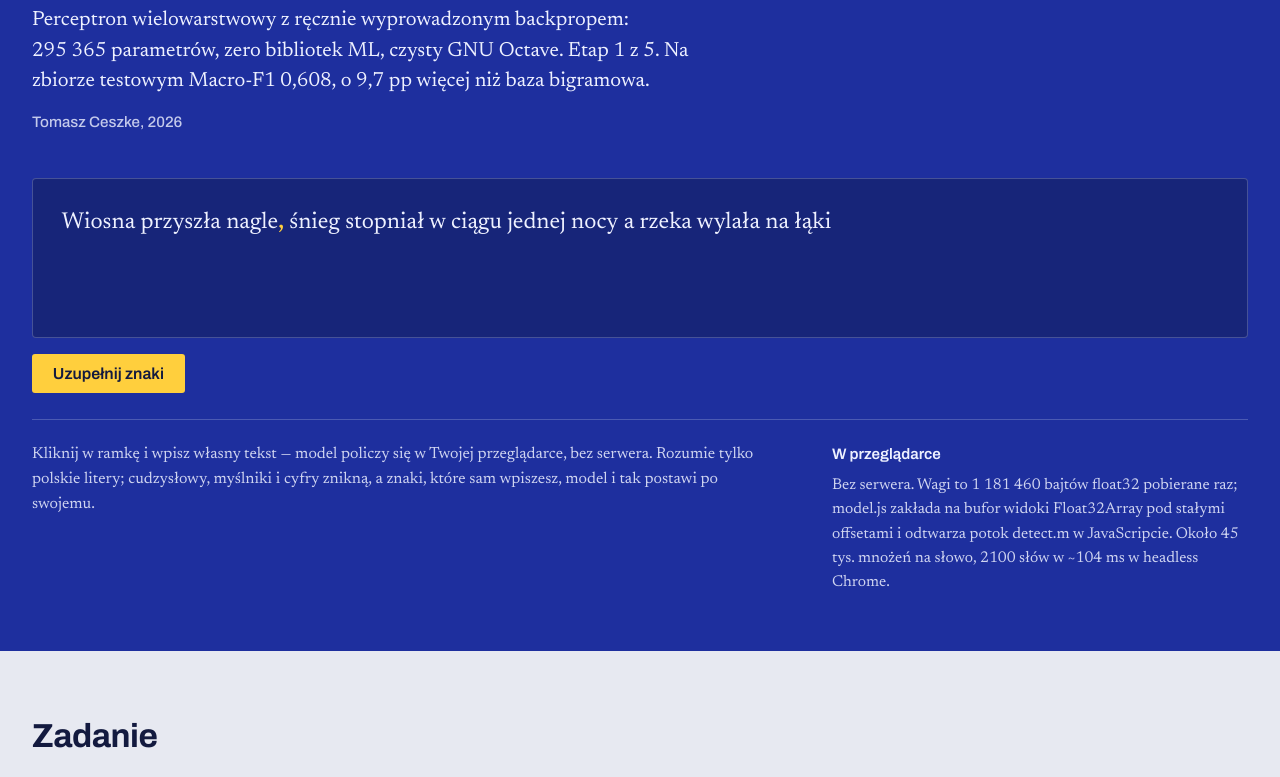
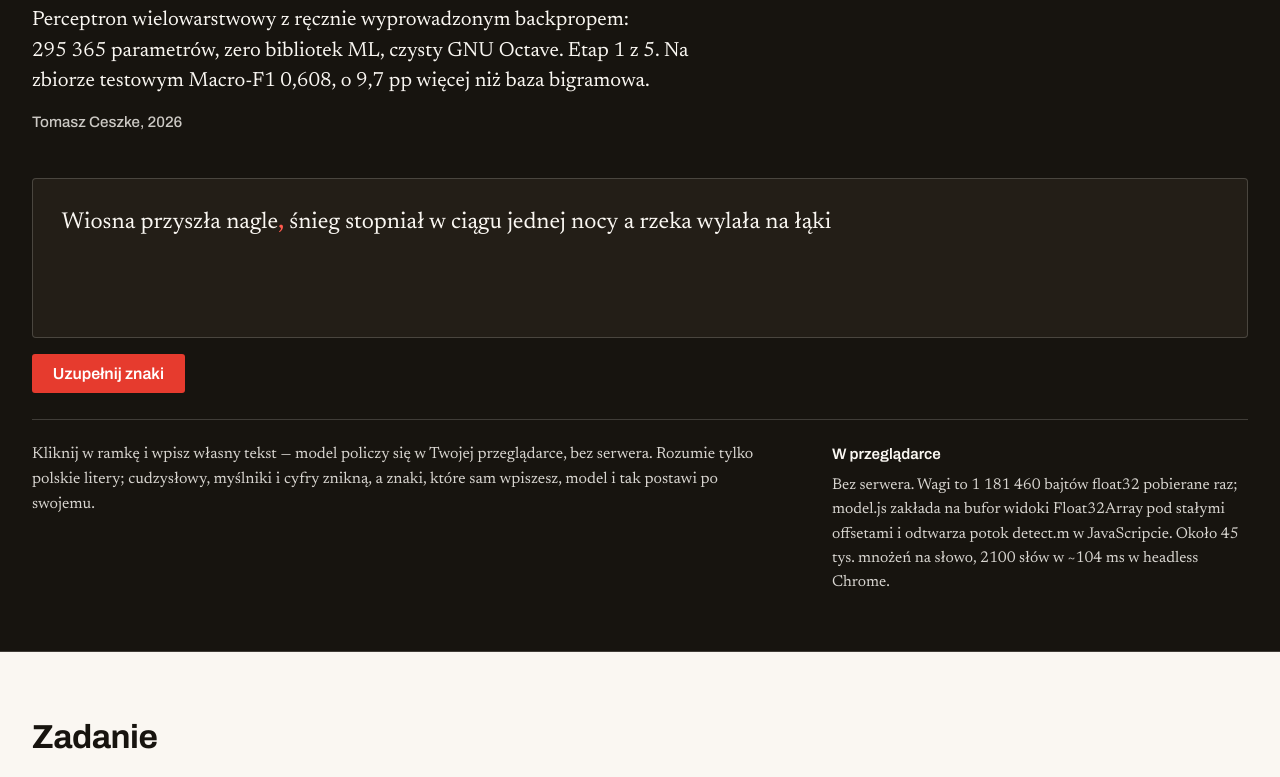
Before and after one commit to tomekceszke/polish-punctuation-restorer, a plain HTML site: page web/alt.html in a window 1280 px wide. Shown: the part 284-1061 px from the top of the page. Drawn offline with Linux system fonts and the light colour scheme.

Commit message:
style: return the alternative page to cream, black and red
The wide feature layout stays; only the tokens change. The band and
footer are now ink black with cream type and red punctuation, the
article sits on the original cream paper with the original red accent,
and the demo button is red. The class-share chart pairs red with a
steel blue for the period series, the one pair that clears the
colour-vision checks on both the cream and the dark surface.

Claude-Session: https://claude.ai/code/session_01Df8Jtf9ejaohtFtqfqCMuz

```diff
--- a/web/style-alt.css
+++ b/web/style-alt.css
@@ -8,21 +8,22 @@
    =========================================================================== */
 
 :root {
-  --band: #1e2f9e;
-  --band-deep: #172579;
-  --band-line: rgba(238, 241, 255, 0.22);
-  --band-ink: #eef1ff;
-  --gold: #ffcf3d;
+  --band: #17140f;
+  --band-deep: #231e17;
+  --band-line: rgba(250, 247, 242, 0.18);
+  --band-ink: #faf7f2;
+  --band-accent: #ff5a4d;   /* red as it reads on black */
+  --band-btn: #e63b2e;
 
-  --paper: #e7e9f1;
-  --paper-2: #dfe2ec;
-  --ink: #131a3f;
-  --ink-soft: #4a5278;
-  --rule: #c3c8dc;
-  --accent: #1e2f9e;
+  --paper: #faf7f2;
+  --paper-2: #f1ece2;
+  --ink: #17140f;
+  --ink-soft: #5c564c;
+  --rule: #e5dfd4;
+  --accent: #e63b2e;
 
-  --c-comma: #2f46bd;   /* chart series, validated on --paper */
-  --c-period: #a67c00;
+  --c-comma: #e63b2e;   /* chart series, validated on --paper */
+  --c-period: #2b6cb0;
 
   --display: Archivo, "Helvetica Neue", Arial, sans-serif;
   --text: Newsreader, Georgia, "Times New Roman", serif;
@@ -34,14 +35,16 @@
 
 @media (prefers-color-scheme: dark) {
   :root {
-    --paper: #0f1430;
-    --paper-2: #161c3d;
-    --ink: #e6e8f4;
-    --ink-soft: #a4abcc;
-    --rule: #2b3360;
-    --accent: #ffcf3d;
-    --c-comma: #6f86ff;  /* validated on the dark paper */
-    --c-period: #b38900;
+    --band: #0e0c09;
+    --band-deep: #1a1611;
+    --paper: #14110c;
+    --paper-2: #1e1a14;
+    --ink: #f1ece2;
+    --ink-soft: #a89f8f;
+    --rule: #2e2921;
+    --accent: #ff5a4d;
+    --c-comma: #e8503f;  /* validated on the dark paper */
+    --c-period: #4f93da;
   }
 }
 
@@ -74,12 +77,13 @@ code {
 
 /* Punctuation motif: only h1 and h2 carry [data-punct] */
 .punct { color: var(--accent); }
-.band .punct { color: var(--gold); }
+.band .punct { color: var(--band-accent); }
 
 /* ===== Band ===== */
 .band {
   background: var(--band);
   color: var(--band-ink);
+  border-bottom: 1px solid var(--band-line);
 }
 .band .wrap { padding-block: 1.6rem 3.5rem; }
 
@@ -105,7 +109,7 @@ code {
   text-underline-offset: 4px;
 }
 .lang-toggle:hover { text-decoration-color: currentColor; }
-.lang-toggle:focus-visible { outline: 2px solid var(--gold); outline-offset: 3px; }
+.lang-toggle:focus-visible { outline: 2px solid var(--band-accent); outline-offset: 3px; }
 
 .headline {
   font-family: var(--display);
@@ -153,7 +157,7 @@ code {
 }
 .demo:not(.is-live) .demo-box { cursor: text; }
 .demo-box:focus,
-.demo-box:focus-visible { outline: 2px solid var(--gold); outline-offset: 2px; border-color: var(--gold); }
+.demo-box:focus-visible { outline: 2px solid var(--band-accent); outline-offset: 2px; border-color: var(--band-accent); }
 
 .demo.is-live .demo-box.is-empty::before {
   content: attr(data-placeholder);
@@ -165,7 +169,7 @@ code {
   display: inline-block;
   width: 2px;
   height: 1.1em;
-  background: var(--gold);
+  background: var(--band-accent);
   vertical-align: text-bottom;
   animation: blink 0.9s steps(1) infinite;
 }
@@ -173,7 +177,7 @@ code {
 
 .demo-box .mark {
   display: inline-block;
-  color: var(--gold);
+  color: var(--band-accent);
   font-weight: 600;
   width: 0;
   opacity: 0;
@@ -200,8 +204,8 @@ code {
   padding: 0.7rem 1.3rem;
   border: 0;
   border-radius: 3px;
-  background: var(--gold);
-  color: #131a3f;
+  background: var(--band-btn);
+  color: #fff;
   cursor: default;
   pointer-events: none;
   opacity: 0.55;
@@ -226,14 +230,14 @@ code {
   display: inline-block;
   width: 0.8em; height: 0.8em;
   margin-left: 0.45em;
-  border: 2px solid var(--gold);
+  border: 2px solid var(--band-accent);
   border-top-color: transparent;
   border-radius: 50%;
   vertical-align: -0.1em;
   animation: spin 0.7s linear infinite;
 }
 @keyframes spin { to { transform: rotate(360deg); } }
-.demo-status.error { color: var(--gold); font-style: normal; opacity: 1; }
+.demo-status.error { color: var(--band-accent); font-style: normal; opacity: 1; }
 
 .demo-count {
   margin-left: auto;
@@ -242,7 +246,7 @@ code {
   font-variant-numeric: tabular-nums;
   opacity: 0.8;
 }
-.demo-count.over { color: var(--gold); opacity: 1; }
+.demo-count.over { color: var(--band-accent); opacity: 1; }
 
 .demo-foot {
   display: grid;
@@ -499,6 +503,7 @@ figcaption, .credit {
 .colophon {
   background: var(--band);
   color: var(--band-ink);
+  border-top: 1px solid var(--band-line);
 }
 .colophon .wrap {
   padding-block: 2rem 2.6rem;
```
Also changed, not shown: web/alt.html (line endings or trailing spaces).
